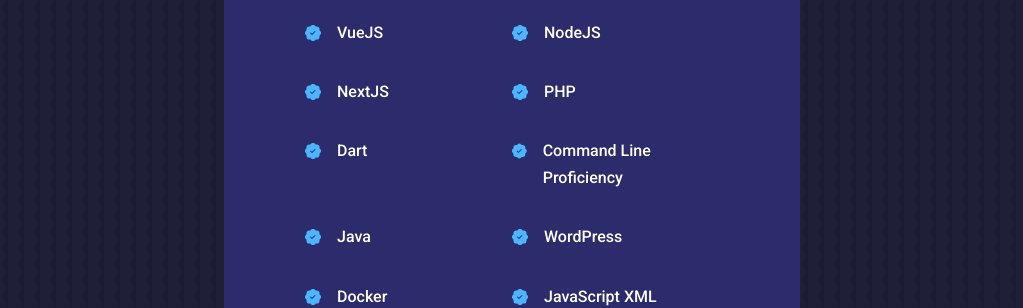
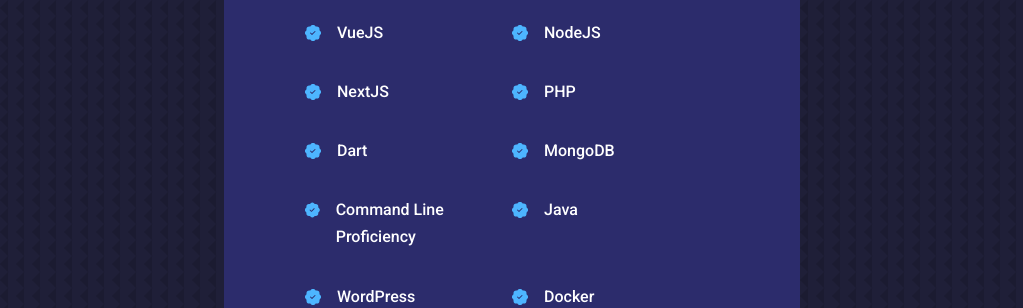
Before and after one commit to Alloul-Badreddine/B.Alloul-Portfolio, a React (Create React App) app: page / in a window 1280 px wide. Shown: the part 1600-1908 px from the top of the page, without its empty margins (128-1151 px from the left). Built offline with nearby package versions, Linux system fonts and the light colour scheme.

Commit message:
Finished

```diff
--- a/src/components/experience/Experience.jsx
+++ b/src/components/experience/Experience.jsx
@@ -72,6 +72,10 @@
             </article>
             <article className="experience__details">
               <BsFillPatchCheckFill className="experience__details-icon" />
+              <h4>MongoDB</h4>
+            </article>
+            <article className="experience__details">
+              <BsFillPatchCheckFill className="experience__details-icon" />
               <h4>Command Line Proficiency</h4>
             </article>
             <article className="experience__details">
```
